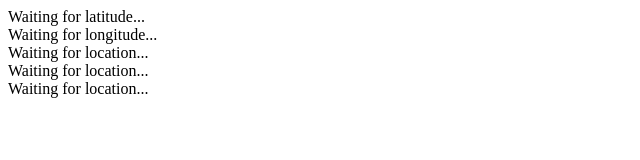
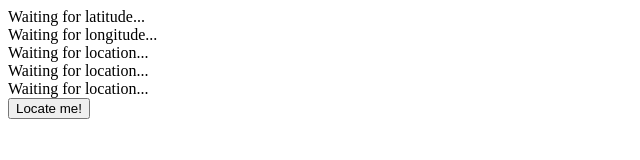
Before and after one commit to nasri-coder/nasri-coder.github.io, a plain HTML site: page week05/haversine.html in a window 1280 px wide. Shown: the whole page, without its empty margins (0-640 px from the left). Drawn offline with Linux system fonts and the light colour scheme.

Commit message:
caculator distances updated

```diff
--- a/week05/haversine.html
+++ b/week05/haversine.html
@@ -11,7 +11,7 @@
     <div id= "depluze">Waiting for location...</div>
     <div id= "sunway">Waiting for location...</div>
     <div id= "klcc">Waiting for location...</div>
-
+    <button id = "locate">Locate me!</button>
 
     <script src="scripts/haversine.js"></script>
 </body>
```
